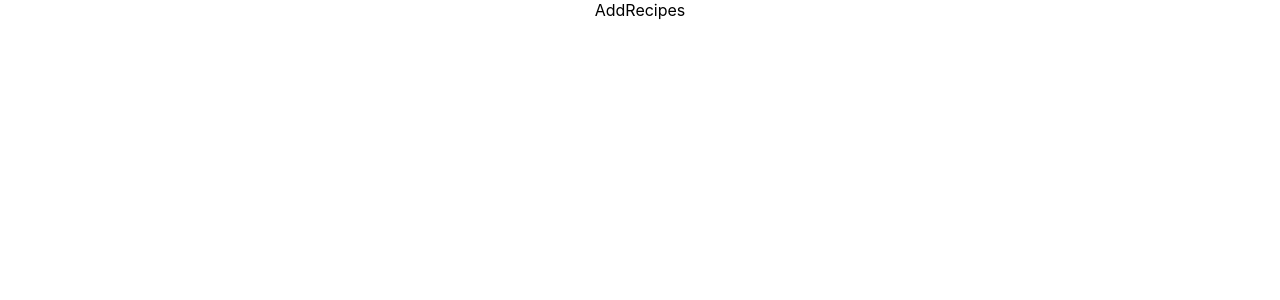
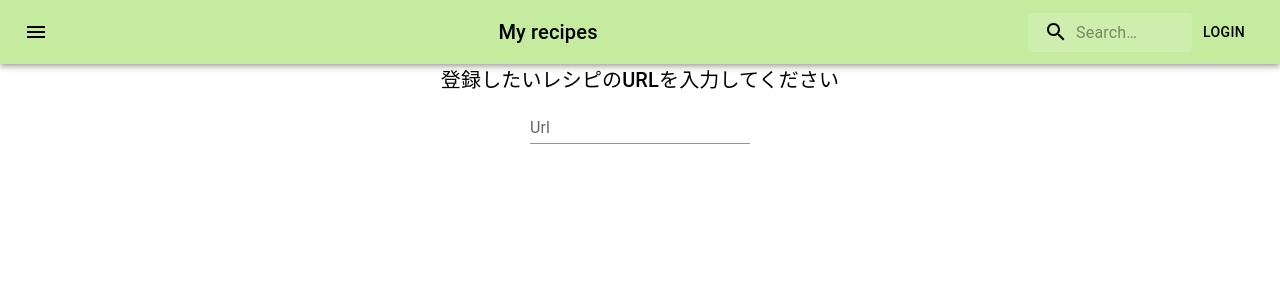
Before and after one commit to O-tips/hackU2023sp, a React (Create React App) app: page /addRecipes in a window 1280 px wide. Shown: the top 300 px of the page. Built offline with nearby package versions, Linux system fonts and the light colour scheme.

Commit message:
Add header

```diff
--- a/package.json
+++ b/package.json
@@ -5,6 +5,7 @@
   "dependencies": {
     "@emotion/react": "^11.10.5",
     "@emotion/styled": "^11.10.5",
+    "@mui/icons-material": "^5.11.0",
     "@mui/material": "^5.11.8",
     "@testing-library/jest-dom": "^5.16.5",
     "@testing-library/react": "^13.4.0",
--- a/src/contents/AddRecipes.jsx
+++ b/src/contents/AddRecipes.jsx
@@ -1,10 +1,17 @@
 import logo from '../logo.svg';
 import '../App.css';
 import React from 'react';
+import { TextField, Typography } from '@mui/material';
 
 import { BrowserRouter, Routes, Route, useNavigate, useLocation, Link} from "react-router-dom";
 
 function AddRecipes() {
-    return (<>AddRecipes</>);
+    return (
+    <>
+        <Typography variant="h6" component="div" sx={{ flexGrow: 1 }}>
+            登録したいレシピのURLを入力してください
+        </Typography>
+        <TextField id="outlined-basic" label="Url" variant="standard" />
+    </>);
 }
 export default AddRecipes;
--- a/src/contents/App.jsx
+++ b/src/contents/App.jsx
@@ -6,13 +6,19 @@ import AddRecipes from './AddRecipes';
 import Recipe from './Recipe';
 import SignIn from './SignIn';
 import SignUp from './SignUp';
+import Header from './Header';
+import Background from '../assets/background.jpg';
+
 
 
 import { BrowserRouter, Routes, Route, useNavigate, useLocation, Link} from "react-router-dom";
 
 function App() {
+
+
   return (
     <div className="App">
+      <Header/>
       <Routes>
         <Route path="/" element={<Home />} />
         <Route path="/addRecipes" element={<AddRecipes />} />
--- /dev/null
+++ b/src/contents/Header.jsx
@@ -0,0 +1,161 @@
+import logo from '../logo.svg';
+import '../App.css';
+import React from 'react';
+import SearchIcon from '@mui/icons-material/Search';
+import { styled, alpha } from '@mui/material/styles';
+import AppBar from '@mui/material/AppBar';
+import Box from '@mui/material/Box';
+import Toolbar from '@mui/material/Toolbar';
+import Typography from '@mui/material/Typography';
+import Button from '@mui/material/Button';
+import IconButton from '@mui/material/IconButton';
+import InputBase from '@mui/material/InputBase';
+import MenuIcon from '@mui/icons-material/Menu';
+import Drawer from '@mui/material/Drawer';
+import List from '@mui/material/List';
+import Divider from '@mui/material/Divider';
+import ListItem from '@mui/material/ListItem';
+import ListItemButton from '@mui/material/ListItemButton';
+import ListItemIcon from '@mui/material/ListItemIcon';
+import ListItemText from '@mui/material/ListItemText';
+import InboxIcon from '@mui/icons-material/MoveToInbox';
+import MailIcon from '@mui/icons-material/Mail';
+
+
+import { BrowserRouter, Routes, Route, useNavigate, useLocation, Link} from "react-router-dom";
+
+function Header() {
+
+    const Search = styled('div')(({ theme }) => ({
+        position: 'relative',
+        borderRadius: theme.shape.borderRadius,
+        backgroundColor: alpha(theme.palette.common.white, 0.15),
+        '&:hover': {
+          backgroundColor: alpha(theme.palette.common.white, 0.25),
+        },
+        marginLeft: 0,
+        width: '100%',
+        [theme.breakpoints.up('sm')]: {
+          marginLeft: theme.spacing(1),
+          width: 'auto',
+        },
+      }));
+
+    const SearchIconWrapper = styled('div')(({ theme }) => ({
+        padding: theme.spacing(0, 2),
+        height: '100%',
+        position: 'absolute',
+        pointerEvents: 'none',
+        display: 'flex',
+        alignItems: 'center',
+        justifyContent: 'center',
+        }));
+
+    const StyledInputBase = styled(InputBase)(({ theme }) => ({
+        color: 'inherit',
+        '& .MuiInputBase-input': {
+            padding: theme.spacing(1, 1, 1, 0),
+            // vertical padding + font size from searchIcon
+            paddingLeft: `calc(1em + ${theme.spacing(4)})`,
+            transition: theme.transitions.create('width'),
+            width: '100%',
+            [theme.breakpoints.up('sm')]: {
+            width: '12ch',
+            '&:focus': {
+                width: '20ch',
+            },
+            },
+        },
+        }));
+
+    const [state, setState] = React.useState({
+        top: false,
+        left: false,
+        bottom: false,
+        right: false,
+        });
+
+        const toggleDrawer = (anchor, open) => (event) => {
+        if (event.type === 'keydown' && (event.key === 'Tab' || event.key === 'Shift')) {
+            return;
+        }
+
+        setState({ ...state, ['left']: open });
+        };
+
+        const list = (anchor) => (
+        <Box
+            sx={{ width: 'left' === 'top' || 'left' === 'bottom' ? 'auto' : 250 }}
+            role="presentation"
+            onClick={toggleDrawer('left', false)}
+            onKeyDown={toggleDrawer('left', false)}
+        >
+            <List>
+            {['Inbox', 'Starred', 'Send email', 'Drafts'].map((text, index) => (
+                <ListItem key={text} disablePadding>
+                <ListItemButton>
+                    <ListItemIcon>
+                    {index % 2 === 0 ? <InboxIcon /> : <MailIcon />}
+                    </ListItemIcon>
+                    <ListItemText primary={text} />
+                </ListItemButton>
+                </ListItem>
+            ))}
+            </List>
+            <Divider />
+            <List>
+            {['All mail', 'Trash', 'Spam'].map((text, index) => (
+                <ListItem key={text} disablePadding>
+                <ListItemButton>
+                    <ListItemIcon>
+                    {index % 2 === 0 ? <InboxIcon /> : <MailIcon />}
+                    </ListItemIcon>
+                    <ListItemText primary={text} />
+                </ListItemButton>
+                </ListItem>
+            ))}
+            </List>
+        </Box>
+        );
+
+    return (
+        <AppBar position="static" style={{ color: "#000000", backgroundColor: "#C5EB9F" }}>
+            <Toolbar>
+                <React.Fragment key={'left'}>
+                <IconButton
+                    size="large"
+                    edge="start"
+                    color="inherit"
+                    aria-label="menu"
+                    sx={{ mr: 2 }}
+                    onClick={toggleDrawer('left', true)}
+                >
+                    <MenuIcon />
+                </IconButton>
+                <Drawer
+                    anchor={'left'}
+                    open={state['left']}
+                    onClose={toggleDrawer('left', false)}
+                >
+                    {list('left')}
+                </Drawer>
+
+                </React.Fragment>
+                <Typography variant="h6" component="div" sx={{ flexGrow: 1 }}>
+                    My recipes
+                </Typography>
+                <Search>
+                    <SearchIconWrapper>
+                    <SearchIcon />
+                    </SearchIconWrapper>
+                    <StyledInputBase
+                    placeholder="Search…"
+                    inputProps={{ 'aria-label': 'search' }}
+                    />
+                </Search>
+                <Button color="inherit">Login</Button>
+            </Toolbar>
+        </AppBar>
+    );
+}
+export default Header;
--- a/src/contents/Home.jsx
+++ b/src/contents/Home.jsx
@@ -1,10 +1,30 @@
 import logo from '../logo.svg';
 import '../App.css';
 import React from 'react';
+import { Button } from '@mui/material';
 
 import { BrowserRouter, Routes, Route, useNavigate, useLocation, Link} from "react-router-dom";
 
 function Home() {
-    return (<>Home</>);
+    // const uploadFile=()=> {
+
+    //     let formData = new FormData();
+    //     formData.append("file", fileupload.files[0]);
+    //         //network request using POST method of fetch
+    //     fetch('FASTAPIのURLをはる', {
+    //     method: "POST",
+    //     body: formData
+    //     });
+    //     alert('You have successfully upload the file!');
+
+    // }
+
+    return (
+        <>Home</>
+        // <Button input
+        // hidden
+        // type="file"
+        // onChange={uploadFile()}>ファイルをアップロード</Button>
+    );
 }
 export default Home;
```
Also changed, not shown: src/assets/background.jpg (added), 1 other file (tests, documents, lock files or other folders).
